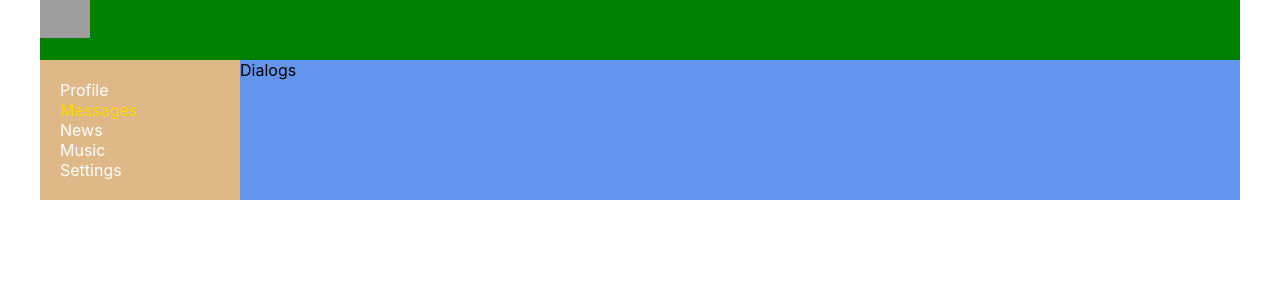
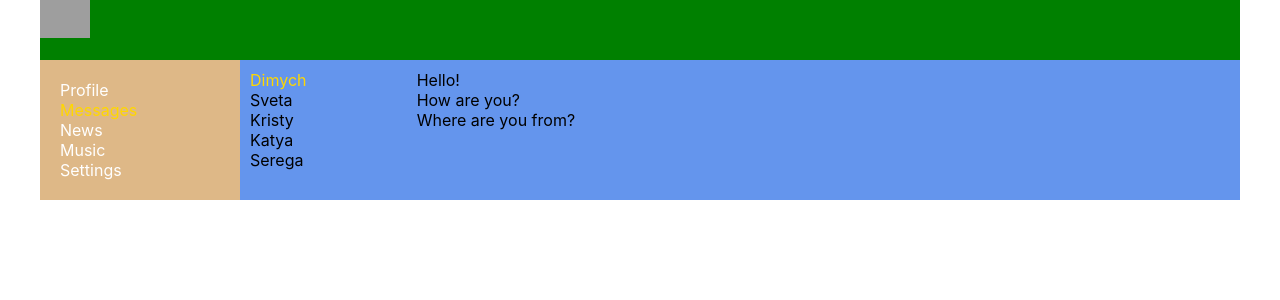
Before and after one commit to kolayma/samurai-way-main, a React (Create React App) app: page /dialogs in a window 1280 px wide. Shown: the top 300 px of the page. Built offline with nearby package versions, Linux system fonts and the light colour scheme; grey boxes are pictures that could not be loaded.

Commit message:
added divs to dialogs

```diff
--- a/src/components/Dialogs/Dialogs.module.css
+++ b/src/components/Dialogs/Dialogs.module.css
@@ -0,0 +1,16 @@
+.dialogs {
+    display: grid;
+    grid-template-columns: 2fr 10fr;
+}
+.dialogsItems {
+    padding: 10px;
+}
+.dialogsItems .active {
+    color: gold;
+}
+.messages {
+    padding: 10px;
+}
+.messages .message {
+
+}
--- a/src/components/Dialogs/Dialogs.tsx
+++ b/src/components/Dialogs/Dialogs.tsx
@@ -1,9 +1,34 @@
 import React from "react";
+import s from './Dialogs.module.css'
 
 const Dialogs = ()=> {
     return (
-        <div>
-            Dialogs
+        <div className={s.dialogs}>
+            <div className={s.dialogsItems}>
+                <div className={s.dialog + ' ' + s.active}>
+                    Dimych
+                </div>
+                <div className={s.dialog}>
+                    Sveta
+                </div>
+                <div className={s.dialog}>
+                    Kristy
+                </div>
+                <div className={s.dialog}>
+                    Katya
+                </div>
+                <div className={s.dialog}>
+                    Serega
+                </div>
+
+            </div>
+            <div className={s.messages}>
+                <div className={s.message}>Hello!</div>
+                <div className={s.message}>How are you?</div>
+                <div className={s.message}>Where are you from?</div>
+            </div>
+
+
         </div>
     )
 }
```
